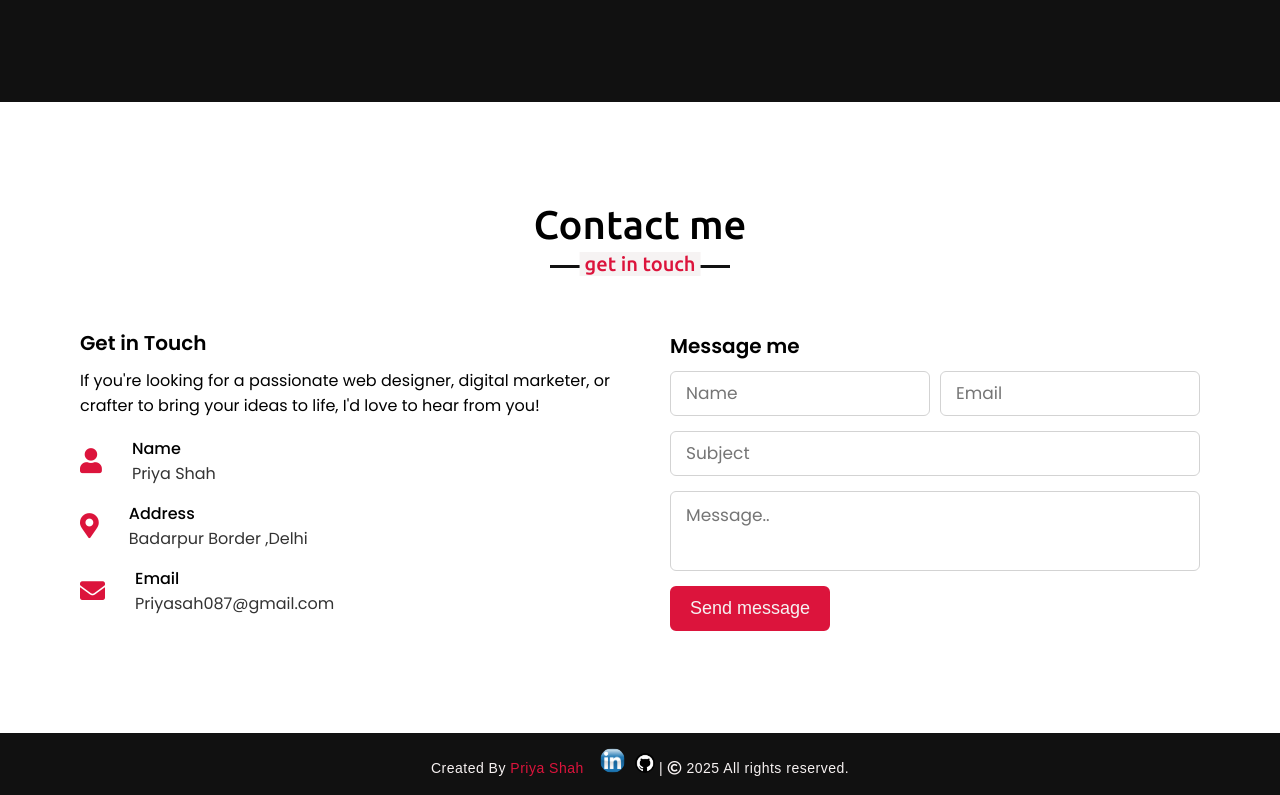
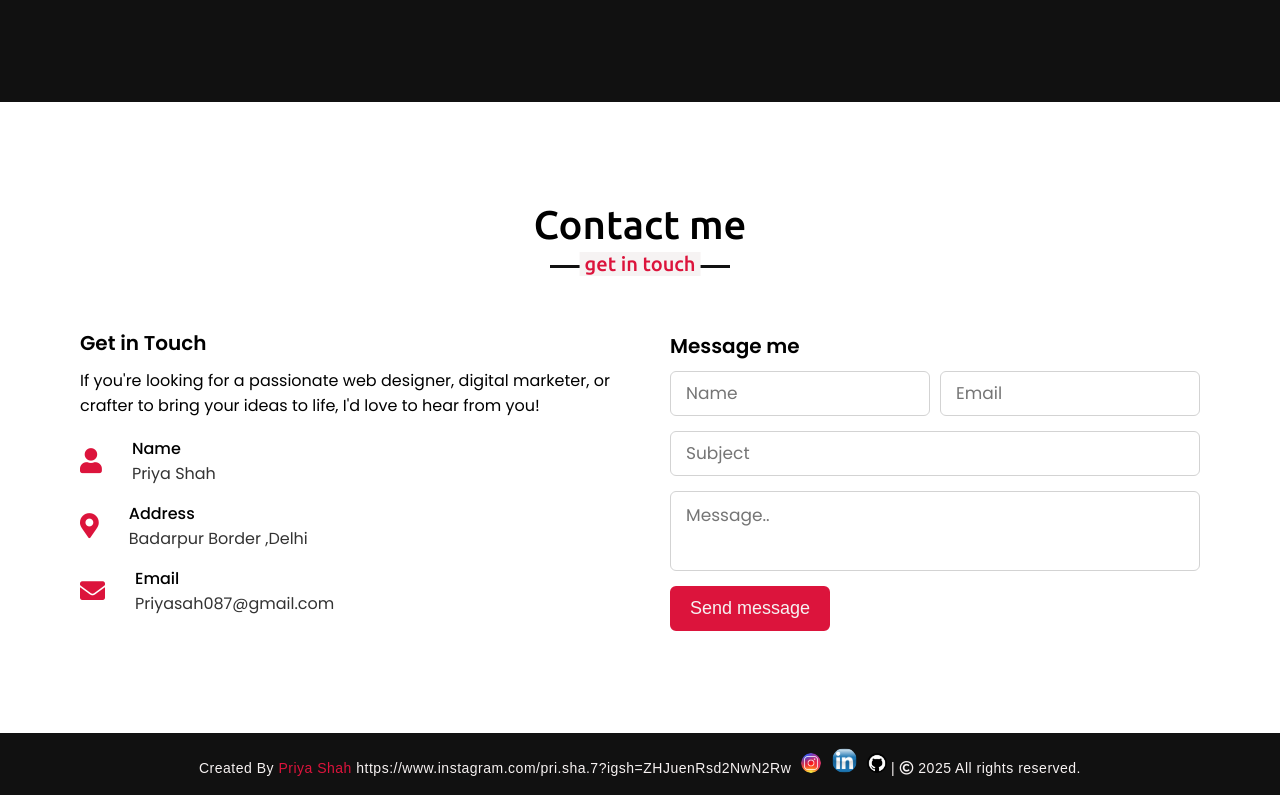
Before and after one commit to PriyaShah05/personal-portfolio, a plain HTML site: page index.html in a window 1280 px wide. Shown: the part 3337-4132 px from the top of the page. Drawn offline with nearby package versions, Linux system fonts and the light colour scheme.

Commit message:
Update index.html

```diff
--- a/index.html
+++ b/index.html
@@ -299,7 +299,7 @@
 
                  <!-- Instagram Profile link And Image  -->
 
-          <a https://www.instagram.com/pri.sha.7?igsh=ZHJuenRsd2NwN2Rw
+          https://www.instagram.com/pri.sha.7?igsh=ZHJuenRsd2NwN2Rw
             <img src="instalogo.webp" width="20" height="20" style="border-radius: 50%; margin-left: 5px;">
 
                  <!-- LinkedIn Profile link And Image  -->
```
